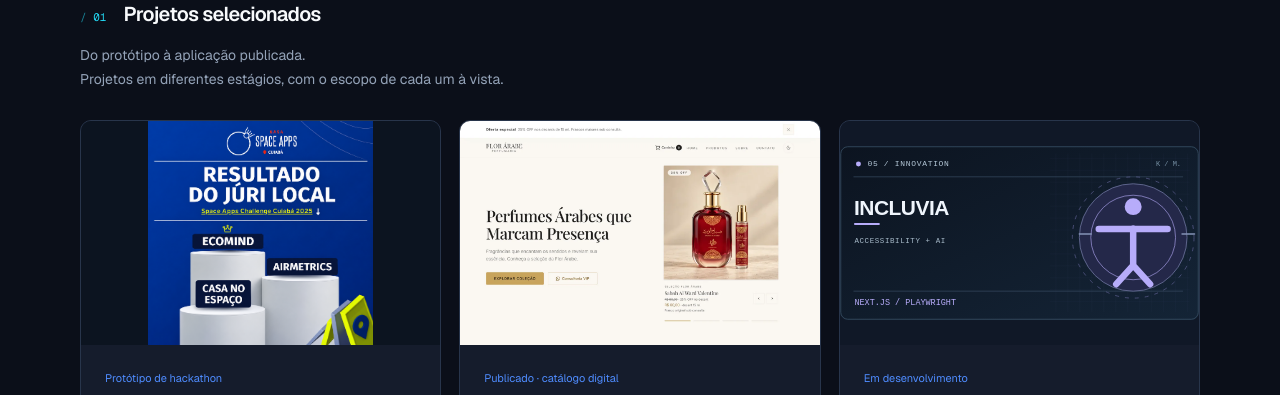
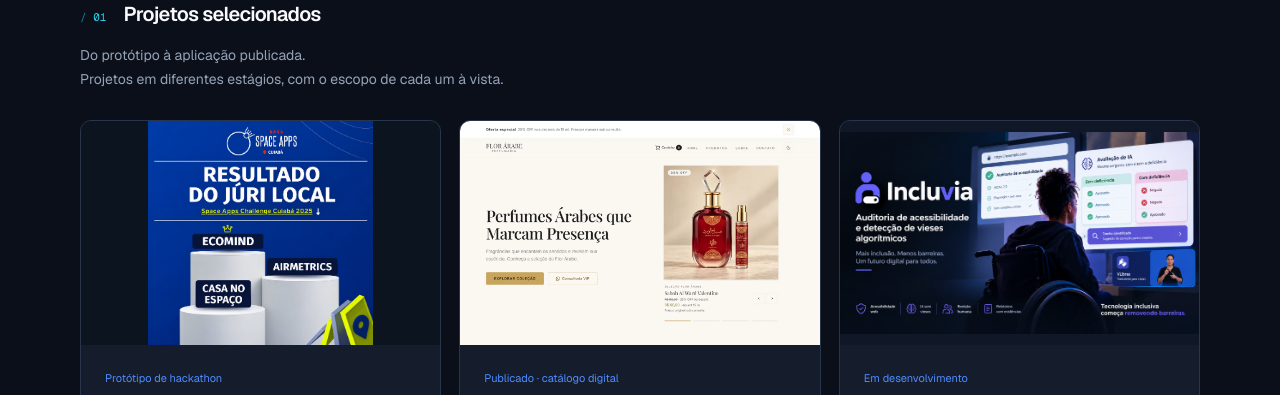
Before and after one commit to KauaMarques-js/Portfolio-Kaua-Marques, a Next.js app: page / in a window 1280 px wide. Shown: the part 860-1255 px from the top of the page. Built offline with nearby package versions, Linux system fonts and the light colour scheme; no server answers.

Commit message:
feat: atualiza imagem do Incluvia

```diff
--- a/src/data/portfolio.ts
+++ b/src/data/portfolio.ts
@@ -89,8 +89,8 @@ export const projects: Project[] = [
     category: "Acessibilidade digital",
     description: "Aplicação para organizar auditorias de acessibilidade web e analisar possíveis vieses capacitistas em respostas de IA, com revisão humana dos achados.",
     tech: ["Next.js", "TypeScript", "Prisma", "SQLite", "Playwright", "axe-core"],
-    image: "/projects/github-incluvia.svg",
-    imageAlt: "Capa do projeto Incluvia sobre acessibilidade digital",
+    image: "/projects/incluvia.png",
+    imageAlt: "Incluvia: auditoria de acessibilidade e detecção de vieses algorítmicos, com uma pessoa em cadeira de rodas diante de painéis de análise",
     githubUrl: "https://github.com/KauaMarques-js/Incluvia",
     status: "Em desenvolvimento",
     details: "A aplicação inclui auditorias com Playwright e axe-core e uma base de demonstração identificada como tal. Os resultados automatizados apoiam a revisão humana.",
```
Also changed, not shown: public/projects/incluvia.png (added).
